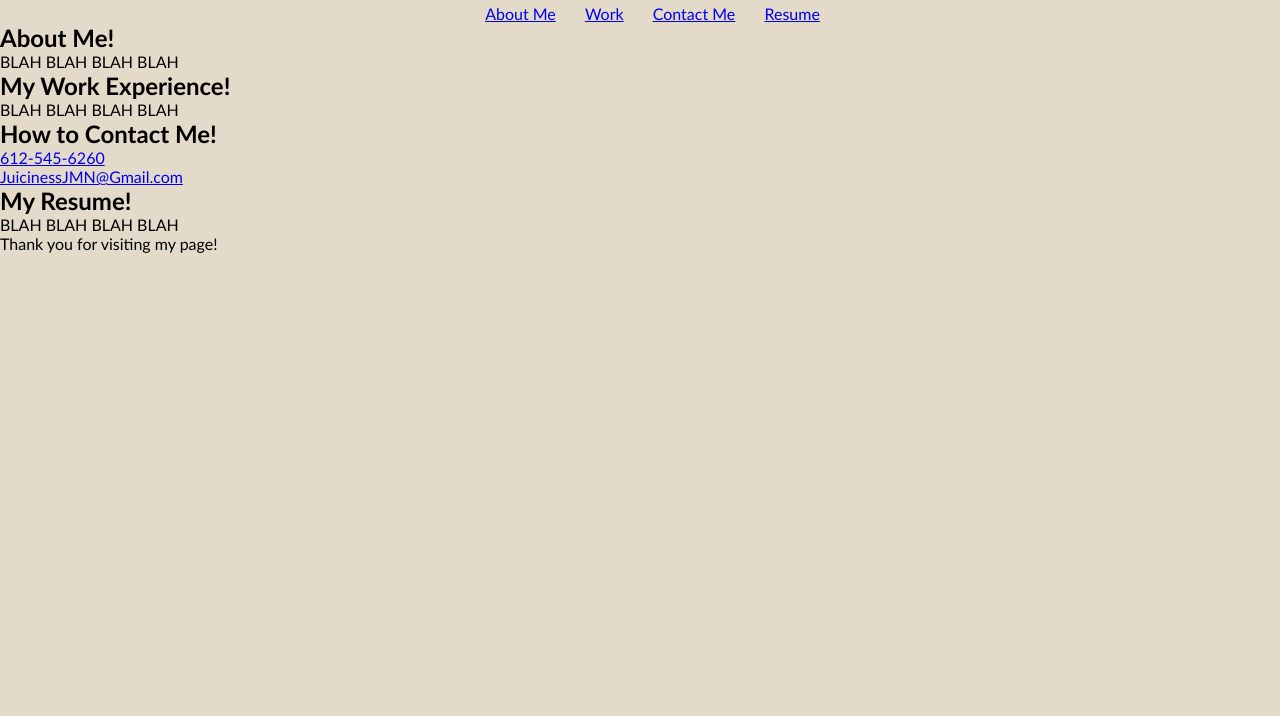
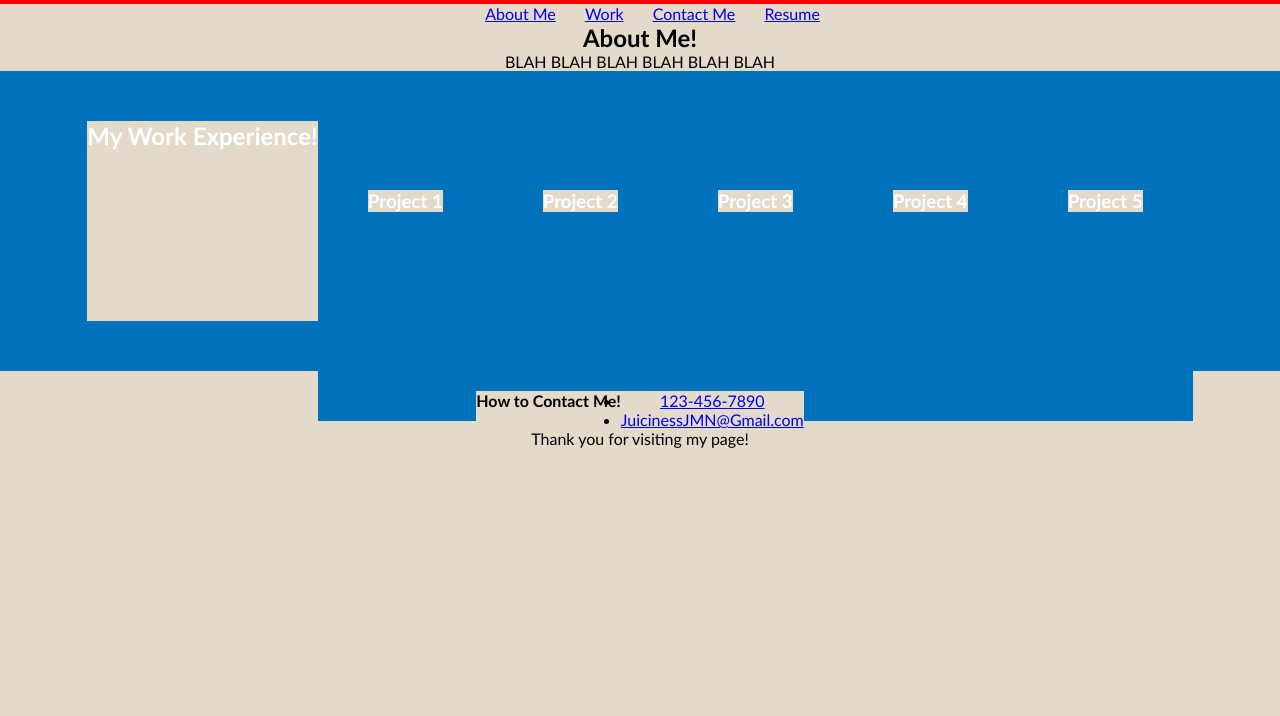
Before and after one commit to JuicinessJ/The-Challenge-2, a plain HTML site: page index.html in a window 1280 px wide. Shown: the part 84-800 px from the top of the page. Drawn offline with Linux system fonts and the light colour scheme.

Commit message:
i've partly lost my mind

```diff
--- a/assets/css/style.css
+++ b/assets/css/style.css
@@ -13,7 +13,11 @@ header {
     padding: 20px;
     font-size: 20px;
     text-align: center;
+    background-color: red;
+}
 
+header h1 {
+    background-color: red;
 }
 
 nav {
@@ -33,13 +37,58 @@ nav div ul li {
 }
 
 article {
+    display: flex;
+    text-align: center;
+    justify-content: center;
+}
+
+.about {
+
 
 }
 
 section {
+    display: flex;
+    text-align: center;
+    justify-content: center;
+}
+
+.work{
+    margin-bottom: 20px;
+    padding: 50px;
+    height: 300px;
+    font-family: 'Gill Sans', 'Gill Sans MT', 'Calibri', 'Trebuchet MS', sans-serif;
+    background-color: #0072bb;
+    color: #ffffff;
+}
+
+.project {
+    margin-bottom: 20px;
+    padding: 50px;
+    height: 300px;
+    font-family: 'Gill Sans', 'Gill Sans MT', 'Calibri', 'Trebuchet MS', sans-serif;
+    background-color: #0072bb;
+    color: #ffffff;
+}
+
+.project h3 {
+
+}
+
+.contact {
+    display: flex;
+    text-align: center;
+    justify-content: center;
+}
+
+article h4 {
+
 
 }
 
 footer {
+    display: flex;
+    text-align: center;
+    justify-content: center;
 
 }
--- a/index.html
+++ b/index.html
@@ -22,44 +22,57 @@
             </div>
         </nav>
     <main>
-        <article class="about">
-            <div id="#About-Me">
+        <article>
+            <div id="#About-Me" class="about">
                 <h2>About Me!</h2>
                 <p>
-                    BLAH BLAH BLAH BLAH
+                    BLAH BLAH BLAH BLAH BLAH BLAH
 
                 </p>
             </div>
         </article>
-        <section>
+        <section id="#Work" class="work">
+            <h2>My Work Experience!</h2>
+                <div class="project">
+                    <img src="" alt="" srcset="">
+                    <h3>Project 1</h3>
+
+
                 </div>
-            <div id="#Work" class="###">
-                <h2>My Work Experience!</h2>
-                <p>
-                    BLAH BLAH BLAH BLAH
+                <div class="project">
+                    <img src="" alt="" srcset="">
+                    <h3>Project 2</h3>
 
-                </p>
+
                 </div>
-            <div id="#Contact-Me" class="###">
-                <h2>How to Contact Me!</h2>
+                <div class="project">
+                    <img src="" alt="" srcset="">
+                    <h3>Project 3</h3>
+
+
+                </div>
+                <div class="project">
+                    <img src="" alt="" srcset="">
+                    <h3>Project 4</h3>
+
+
+                </div>
+                <div class="project">
+                    <img src="" alt="" srcset="">
+                    <h3>Project 5</h3>
+
+
+                </div>
+        </section>
+            <article id="#Contact-Me" class="contact">
+                <h4>How to Contact Me!</h4>
+                <div>
                     <ul>
-                        <li><a href="tel:612-545-6260">612-545-6260</a></li>
+                        <li><a href="tel:123-456-7890">123-456-7890</a></li>
                         <li><a href="mailto:JuicinessJMN@Gmail.com">JuicinessJMN@Gmail.com</a></a></li>
                     </ul>
-                <p>
-
-                </p>
                 </div>
-            <div id="#Resume" class="###">
-                <h2>My Resume!</h2>
-                <p>
-                    BLAH BLAH BLAH BLAH
-
-                </p>
-            </div>
-
-        </section>
-
+            </article>
     </main>
     <footer class="end">
         <div>
```
Lines whose indentation alone changed are shown as unchanged.
